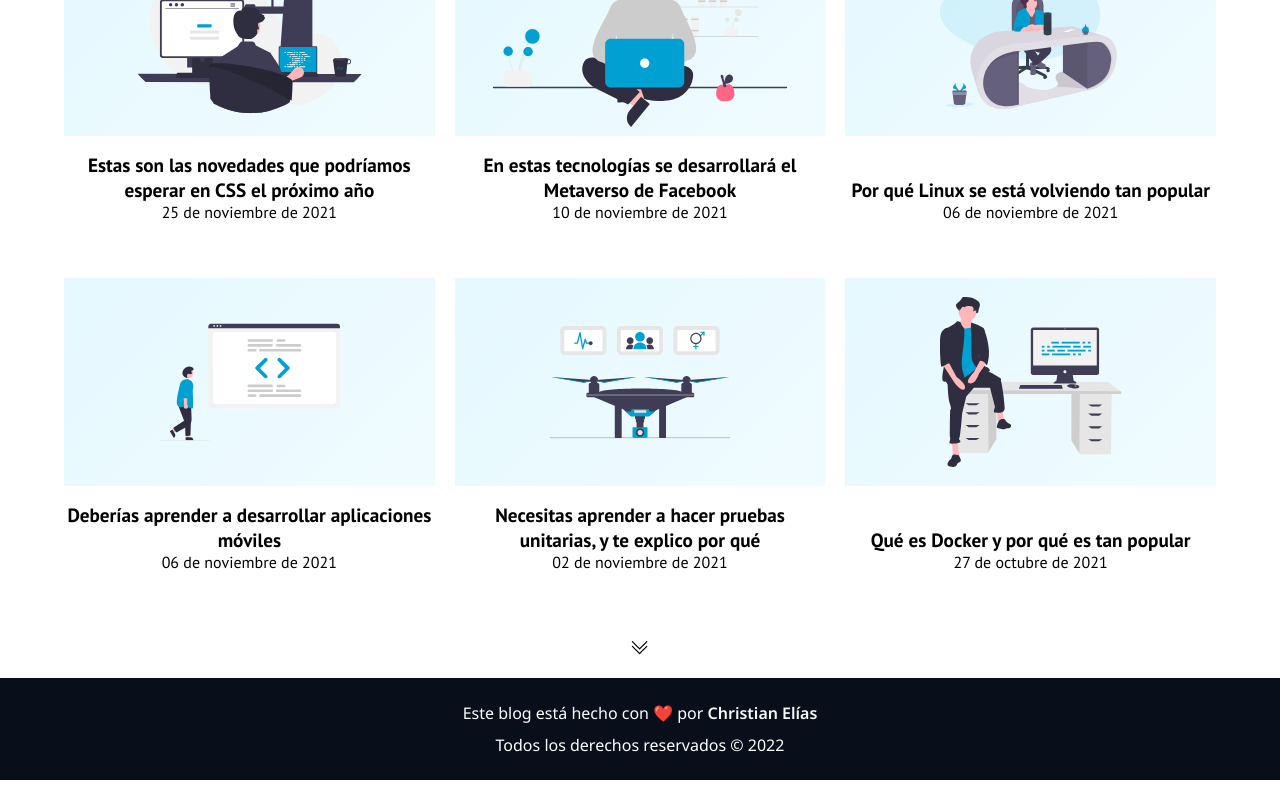
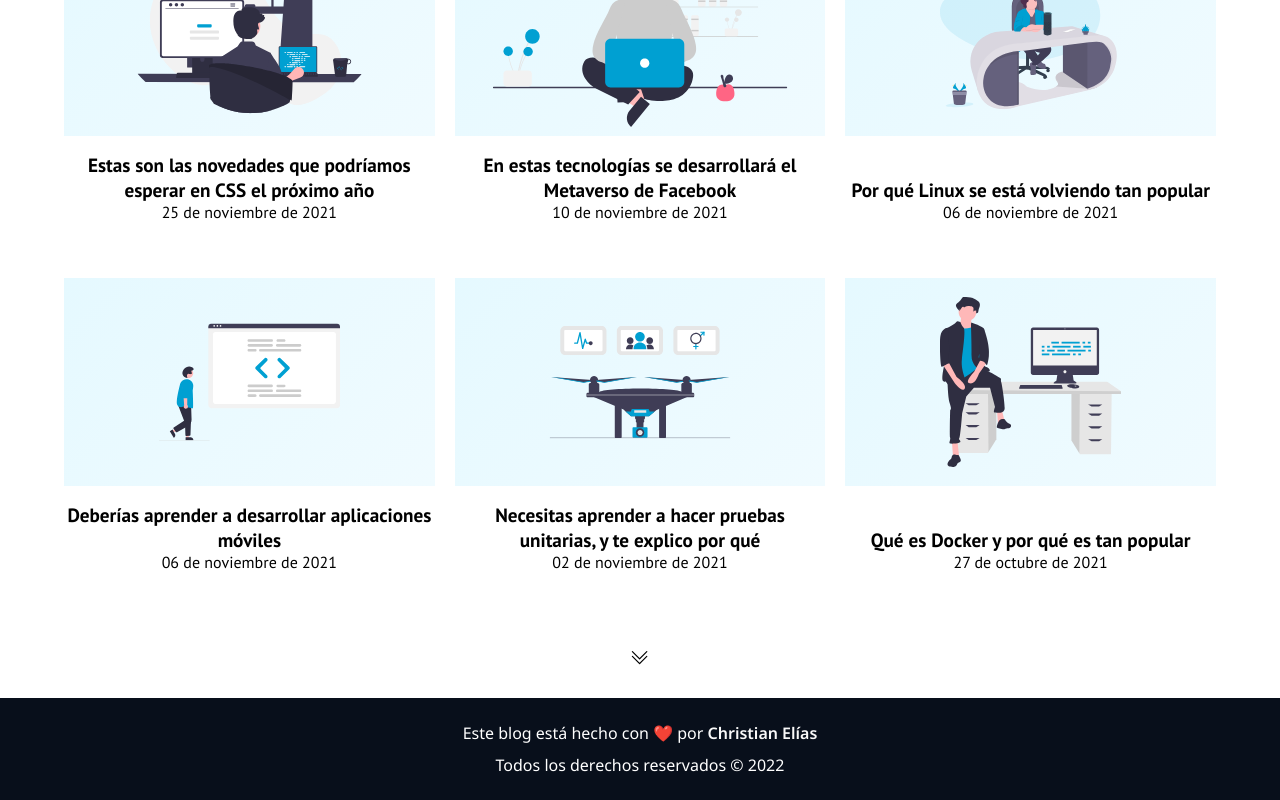
Before and after one commit to ChristianECG/Octa, a Next.js app: page / in a window 1280 px wide. Shown: the part 973-1773 px from the top of the page. Built offline with nearby package versions, Linux system fonts and the light colour scheme.

Commit message:
style: display more button has cursor pointer

```diff
--- a/components/ArticlesContainer.tsx
+++ b/components/ArticlesContainer.tsx
@@ -47,6 +47,8 @@ const LoadMore = styled.button`
 	margin: 0 auto 20px;
 	border: none;
 	background: none;
+	cursor: pointer;
+	padding: 10px;
 `
 
 const ArticlesContainer: NextPage = () => {
```
